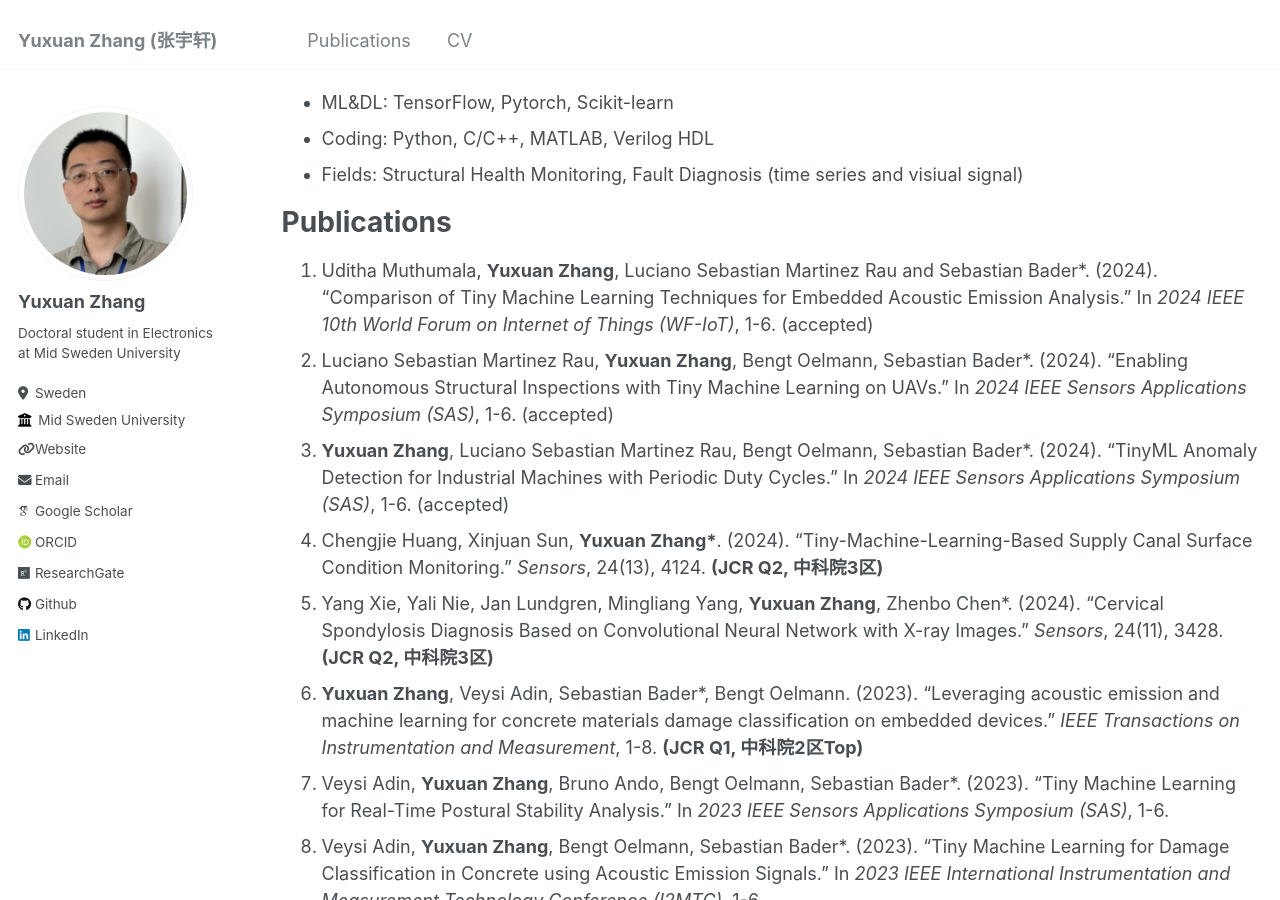
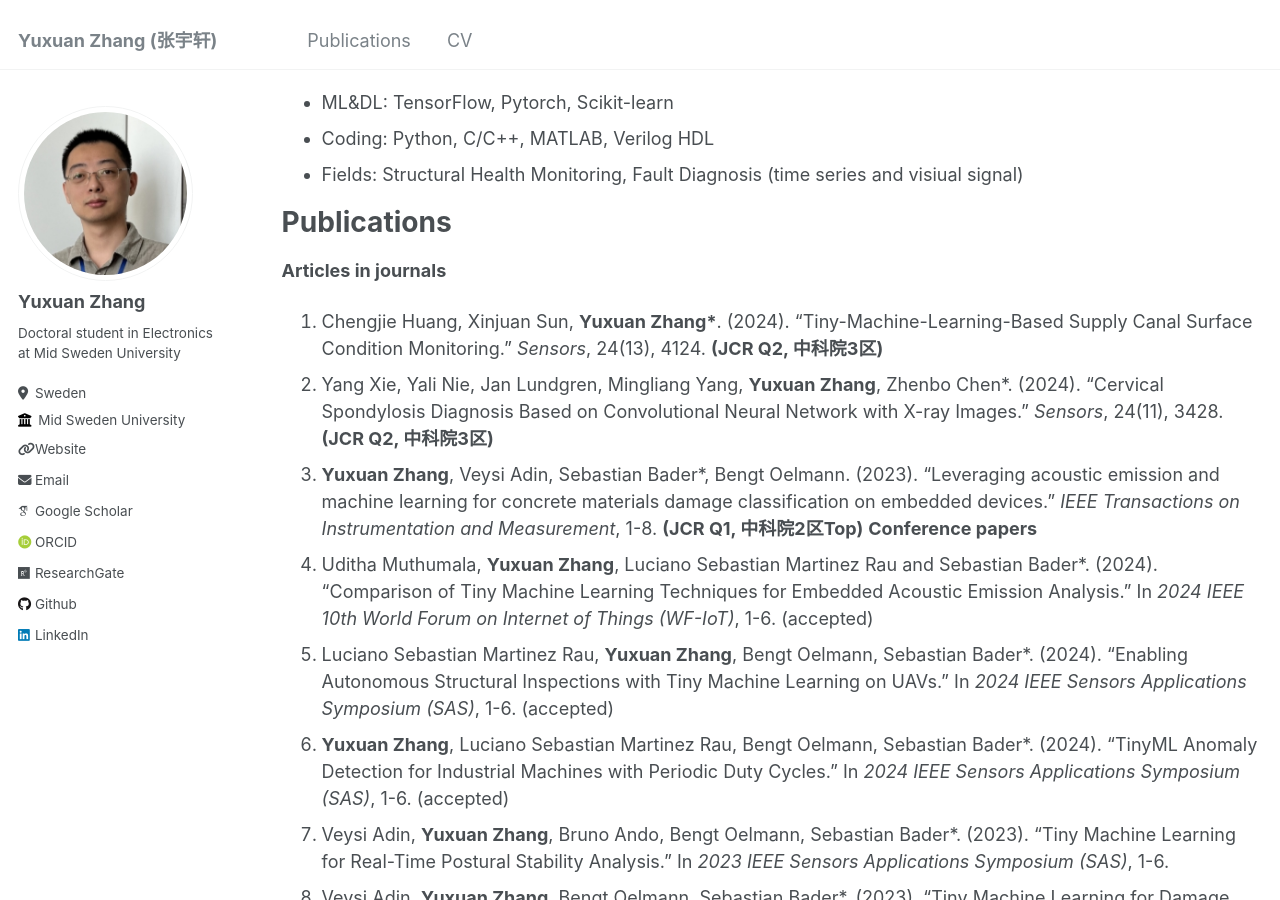
Before and after one commit to YuxuanZhang-96/YuxuanZhang-96.github.io, a Jekyll site: the page built from _pages/cv.md, in a window 1280 px wide and 900 px high, scrolled down 476 px. Built offline with Jekyll 4.4.1, drawn with Linux system fonts in a browser that asks for light colours; some web fonts are replaced.

Commit message:
Update cv.md

```diff
--- a/_pages/cv.md
+++ b/_pages/cv.md
@@ -29,15 +29,17 @@ Skills
 
 Publications
 ======
+__Articles in journals__
+1. Chengjie Huang, Xinjuan Sun, __Yuxuan Zhang*__. (2024). "Tiny-Machine-Learning-Based Supply Canal Surface Condition Monitoring." _Sensors_, 24(13), 4124. __(JCR Q2, 中科院3区)__
+2. Yang Xie, Yali Nie, Jan Lundgren, Mingliang Yang, __Yuxuan Zhang__, Zhenbo Chen*. (2024). "Cervical Spondylosis Diagnosis Based on Convolutional Neural Network with X-ray Images." _Sensors_, 24(11), 3428. __(JCR Q2, 中科院3区)__
+3. __Yuxuan Zhang__, Veysi Adin, Sebastian Bader*, Bengt Oelmann. (2023). "Leveraging acoustic emission and machine learning for concrete materials damage classification on embedded devices." _IEEE Transactions on Instrumentation and Measurement_, 1-8. __(JCR Q1, 中科院2区Top)__
+__Conference papers__
 1. Uditha Muthumala, __Yuxuan Zhang__, Luciano Sebastian Martinez Rau and Sebastian Bader*. (2024). "Comparison of Tiny Machine Learning Techniques for Embedded Acoustic Emission Analysis." In _2024 IEEE 10th World Forum on Internet of Things (WF-IoT)_, 1-6. (accepted)
 2. Luciano Sebastian Martinez Rau, __Yuxuan Zhang__, Bengt Oelmann, Sebastian Bader*. (2024). "Enabling Autonomous Structural Inspections with Tiny Machine Learning on UAVs." In _2024 IEEE Sensors Applications Symposium (SAS)_, 1-6. (accepted)
 3. __Yuxuan Zhang__, Luciano Sebastian Martinez Rau, Bengt Oelmann, Sebastian Bader*. (2024). "TinyML Anomaly Detection for Industrial Machines with Periodic Duty Cycles." In _2024 IEEE Sensors Applications Symposium (SAS)_, 1-6. (accepted)
-4. Chengjie Huang, Xinjuan Sun, __Yuxuan Zhang*__. (2024). "Tiny-Machine-Learning-Based Supply Canal Surface Condition Monitoring." _Sensors_, 24(13), 4124. __(JCR Q2, 中科院3区)__
-5. Yang Xie, Yali Nie, Jan Lundgren, Mingliang Yang, __Yuxuan Zhang__, Zhenbo Chen*. (2024). "Cervical Spondylosis Diagnosis Based on Convolutional Neural Network with X-ray Images." _Sensors_, 24(11), 3428. __(JCR Q2, 中科院3区)__
-6. __Yuxuan Zhang__, Veysi Adin, Sebastian Bader*, Bengt Oelmann. (2023). "Leveraging acoustic emission and machine learning for concrete materials damage classification on embedded devices." _IEEE Transactions on Instrumentation and Measurement_, 1-8. __(JCR Q1, 中科院2区Top)__
-7. Veysi Adin, __Yuxuan Zhang__, Bruno Ando, Bengt Oelmann, Sebastian Bader*. (2023). "Tiny Machine Learning for Real-Time Postural Stability Analysis." In _2023 IEEE Sensors Applications Symposium (SAS)_, 1-6.
-8. Veysi Adin, __Yuxuan Zhang__, Bengt Oelmann, Sebastian Bader*. (2023). "Tiny Machine Learning for Damage Classification in Concrete using Acoustic Emission Signals." In _2023 IEEE International Instrumentation and Measurement Technology Conference (I2MTC)_, 1-6.
-9. __Yuxuan Zhang__, Sebastian Bader*, Bengt Oelmann. (2022). "A Lightweight Convolutional Neural Network Model for Concrete Damage Classification using Acoustic Emissions." In _2022 IEEE Sensors Applications Symposium (SAS)_, 1-6.
+4. Veysi Adin, __Yuxuan Zhang__, Bruno Ando, Bengt Oelmann, Sebastian Bader*. (2023). "Tiny Machine Learning for Real-Time Postural Stability Analysis." In _2023 IEEE Sensors Applications Symposium (SAS)_, 1-6.
+5. Veysi Adin, __Yuxuan Zhang__, Bengt Oelmann, Sebastian Bader*. (2023). "Tiny Machine Learning for Damage Classification in Concrete using Acoustic Emission Signals." In _2023 IEEE International Instrumentation and Measurement Technology Conference (I2MTC)_, 1-6.
+6. __Yuxuan Zhang__, Sebastian Bader*, Bengt Oelmann. (2022). "A Lightweight Convolutional Neural Network Model for Concrete Damage Classification using Acoustic Emissions." In _2022 IEEE Sensors Applications Symposium (SAS)_, 1-6.
 
 *Corresponding author
 
```
